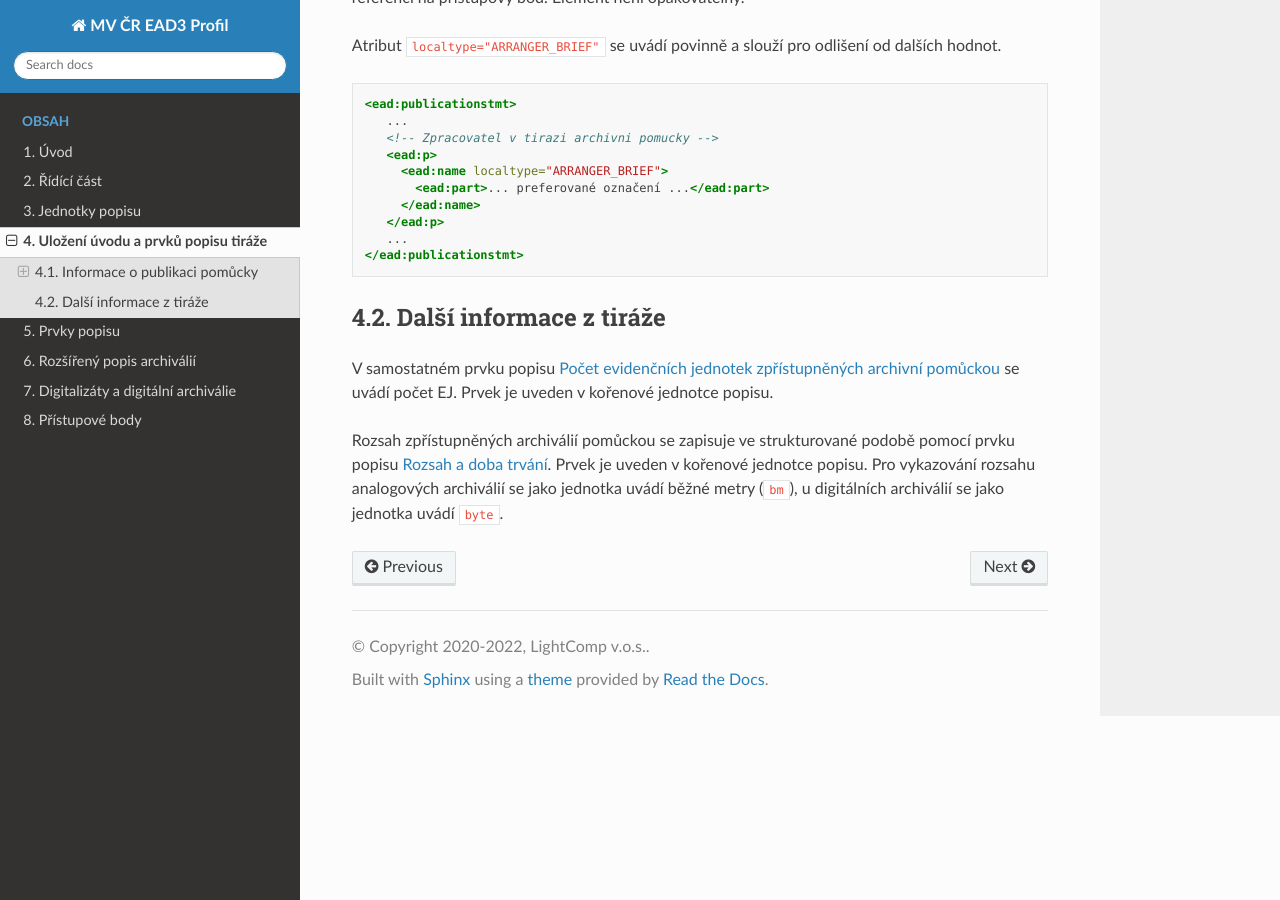
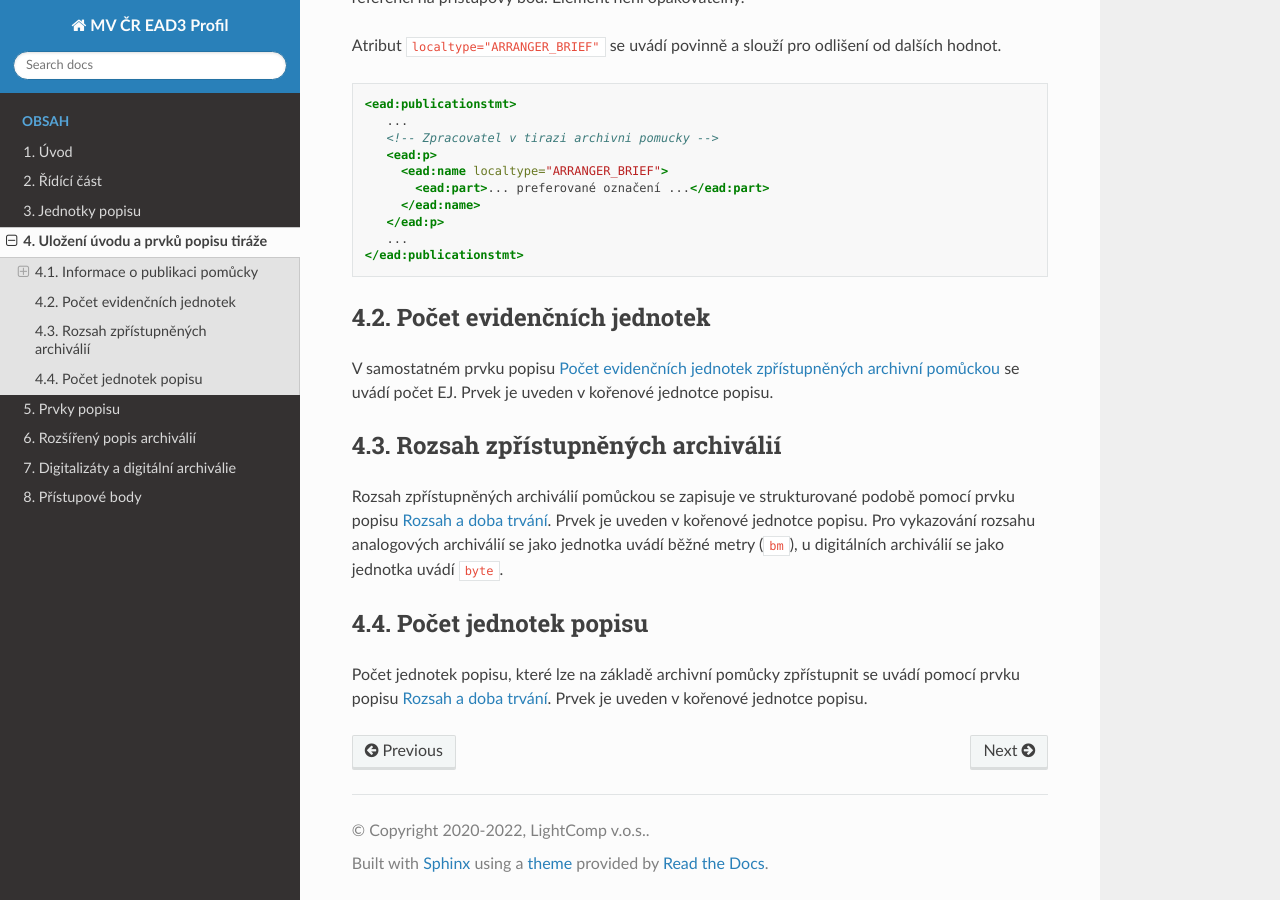
Before and after one commit to elzasw/ead3doc, a Sphinx documentation site: the page built from doc/source/uvod-pomucky.rst, in a window 1280 px wide and 900 px high, scrolled down 3112 px. Built offline with Sphinx 7.4.7 and the Read the Docs theme 2.0.0, drawn with Linux system fonts in a browser that asks for light colours.

Commit message:
Uvádění počtu jednotek popisu zpřístupněných arch. pomůckou

```diff
--- a/doc/source/uvod-pomucky.rst
+++ b/doc/source/uvod-pomucky.rst
@@ -206,16 +206,30 @@ pro odlišení od dalších hodnot.
     ...
  </ead:publicationstmt>
 
-.. _ead_faintro_other:
-
-Další informace z tiráže
+Počet evidenčních jednotek
 ==============================
 
 V samostatném prvku popisu :ref:`ead_archdesc_physdescstruct` se
 uvádí počet EJ. Prvek je uveden v kořenové jednotce popisu.
+
+
+.. _ead_faintro_rozsah_arch:
+
+Rozsah zpřístupněných archiválií
+==================================
 
 Rozsah zpřístupněných archiválií pomůckou se zapisuje ve strukturované
 podobě pomocí prvku popisu :ref:`ead_item_types_rozsah`. Prvek je
 uveden v kořenové jednotce popisu. Pro vykazování rozsahu analogových
 archiválií se jako jednotka uvádí běžné metry (``bm``), u digitálních
 archiválií se jako jednotka uvádí ``byte``.
+
+
+.. _ead_faintro_pocet_jp:
+
+Počet jednotek popisu
+=========================
+
+Počet jednotek popisu, které lze na základě archivní pomůcky zpřístupnit
+se uvádí pomocí prvku popisu :ref:`ead_item_types_rozsah`.
+Prvek je uveden v kořenové jednotce popisu.
--- a/doc/source/uvod/zmeny.rst
+++ b/doc/source/uvod/zmeny.rst
@@ -98,4 +98,5 @@ Duben 2023
 ---------------
 * požadavky na XML: :ref:`ead_xml`
 * upřesnění uvádění pečujícího archivu a jeho názvu: :ref:`ead_control_maintenanceagency`
-* uvádění rozsahu archiválií popsaných pomůckou: :ref:`ead_faintro_other` a :ref:`ead_item_types_rozsah`
+* uvádění rozsahu archiválií popsaných pomůckou: :ref:`ead_faintro_rozsah_arch` a :ref:`ead_item_types_rozsah`
+* uvádění počtu zpřístupněných jednotek popisu: :ref:`ead_faintro_pocet_jp`
```
Also changed, not shown: doc/source/rozsireny-popis/rozsah.rst (+6 -4 lines).
